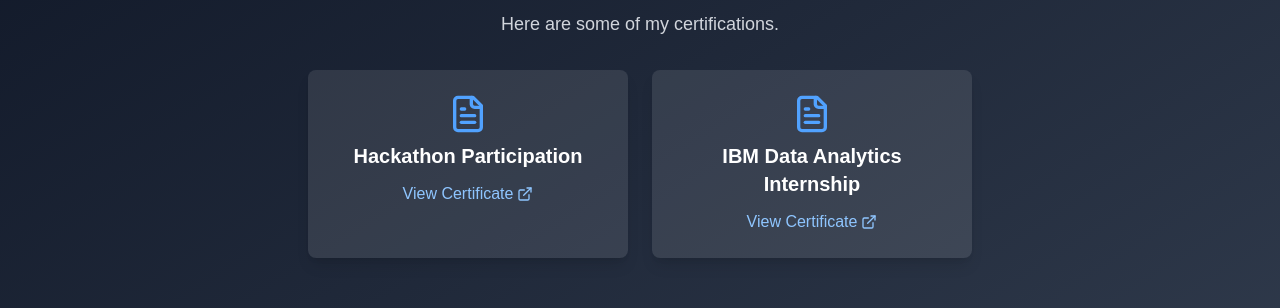
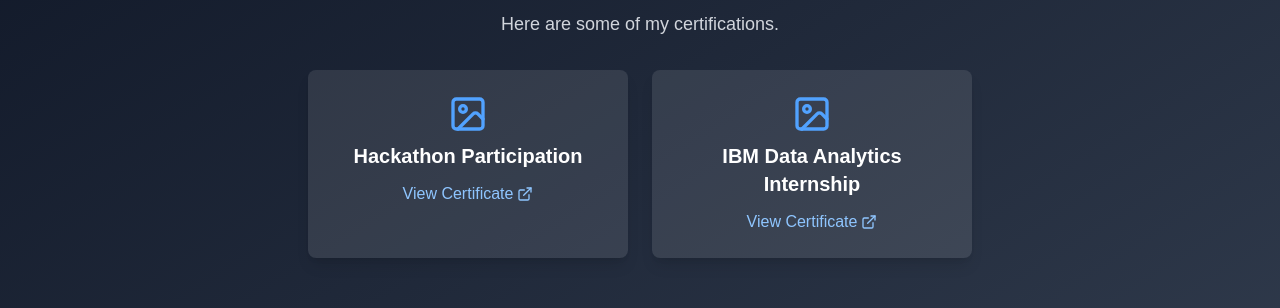
Before and after one commit to sujalchand155/my-portfolio, a Next.js app: page /certificates in a window 1280 px wide. Shown: the part 150-458 px from the top of the page. Built offline with nearby package versions, Linux system fonts and the light colour scheme.

Commit message:
Update page.jsx

```diff
--- a/app/certificates/page.jsx
+++ b/app/certificates/page.jsx
@@ -1,15 +1,16 @@
 "use client";
-import { FileText, ExternalLink } from "lucide-react";
+import { Image } from "lucide-react";
+import { ExternalLink } from "lucide-react";
 
 export default function Certificates() {
   const certificates = [
     {
       title: "Hackathon Participation",
-      link: "https://drive.google.com/file/d/1CsvAUKwKM3wNoP0LyrYL0OcT9rk0tXQI/view?usp=drive_link",
+      image: "/certificates/imagine.png",
     },
     {
       title: "IBM Data Analytics Internship",
-      link: "https://drive.google.com/file/d/1DGRV7gRPtdLcJrvp5f84kWIYQESOhgeP/view?usp=drive_link",
+      image: "/certificates/ibm.png",
     },
   ];
 
@@ -21,14 +22,16 @@
           Here are some of my certifications.
         </p>
 
-        {/* Centering Certificates */}
         <div className="flex flex-wrap justify-center gap-6">
           {certificates.map((certificate, index) => (
-            <div key={index} className="bg-white/10 p-6 rounded-lg shadow-lg flex flex-col items-center transition-all duration-300 hover:scale-105 w-80">
-              <FileText size={40} className="text-blue-400 mb-2" />
+            <div
+              key={index}
+              className="bg-white/10 p-6 rounded-lg shadow-lg flex flex-col items-center transition-all duration-300 hover:scale-105 w-80"
+            >
+              <Image size={40} className="text-blue-400 mb-2" />
               <h3 className="text-xl font-semibold text-center">{certificate.title}</h3>
               <a
-                href={certificate.link}
+                href={certificate.image}
                 target="_blank"
                 rel="noopener noreferrer"
                 className="mt-3 text-blue-300 hover:underline flex items-center"
```
